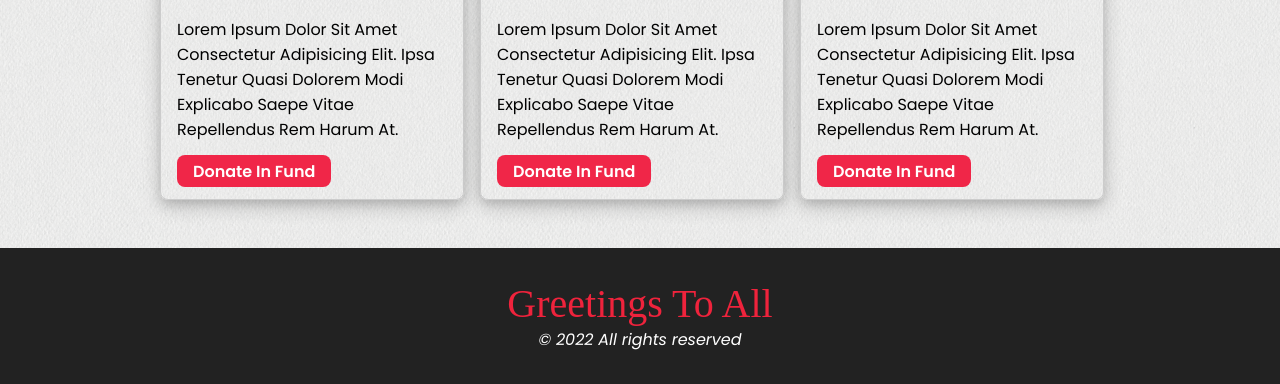
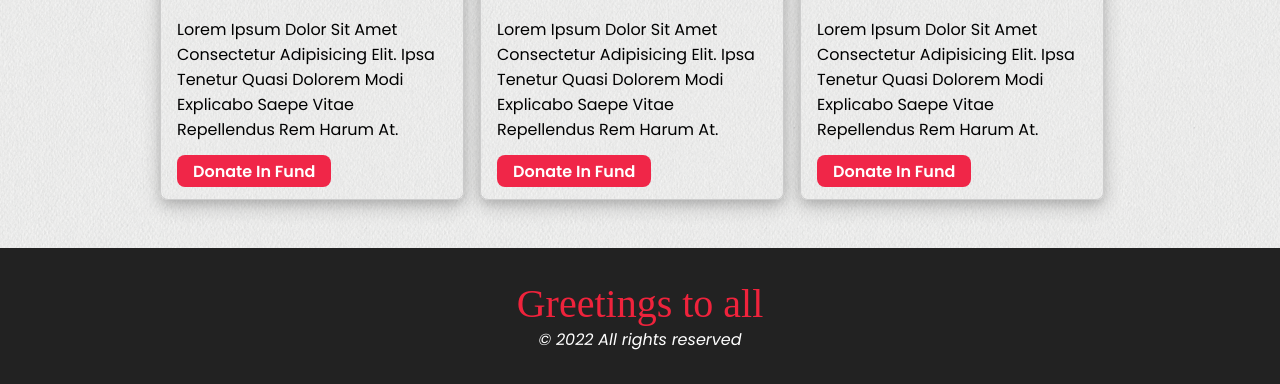
Before and after one commit to bishwajit1965/Eid-jakat, a plain HTML site: page index.html in a window 1280 px wide. Shown: the part 3223-3607 px from the top of the page. Drawn offline with Linux system fonts and the light colour scheme.

Commit message:
Committed

```diff
--- a/assets/css/app.css
+++ b/assets/css/app.css
@@ -448,6 +448,7 @@ section {
   font-weight: 500;
   font-size: 2.5rem;
   color: var(--orange);
+  text-transform: none;
 }
 .footer p {
   font-style: italic;
--- a/index.html
+++ b/index.html
@@ -248,7 +248,7 @@
     <footer class="footer">
       <div class="flex-container">
         <div class="text-box">
-          <h2>greetings to all</h2>
+          <h2>Greetings to all</h2>
           <p>&copy; 2022 All rights reserved</p>
         </div>
       </div>
```
